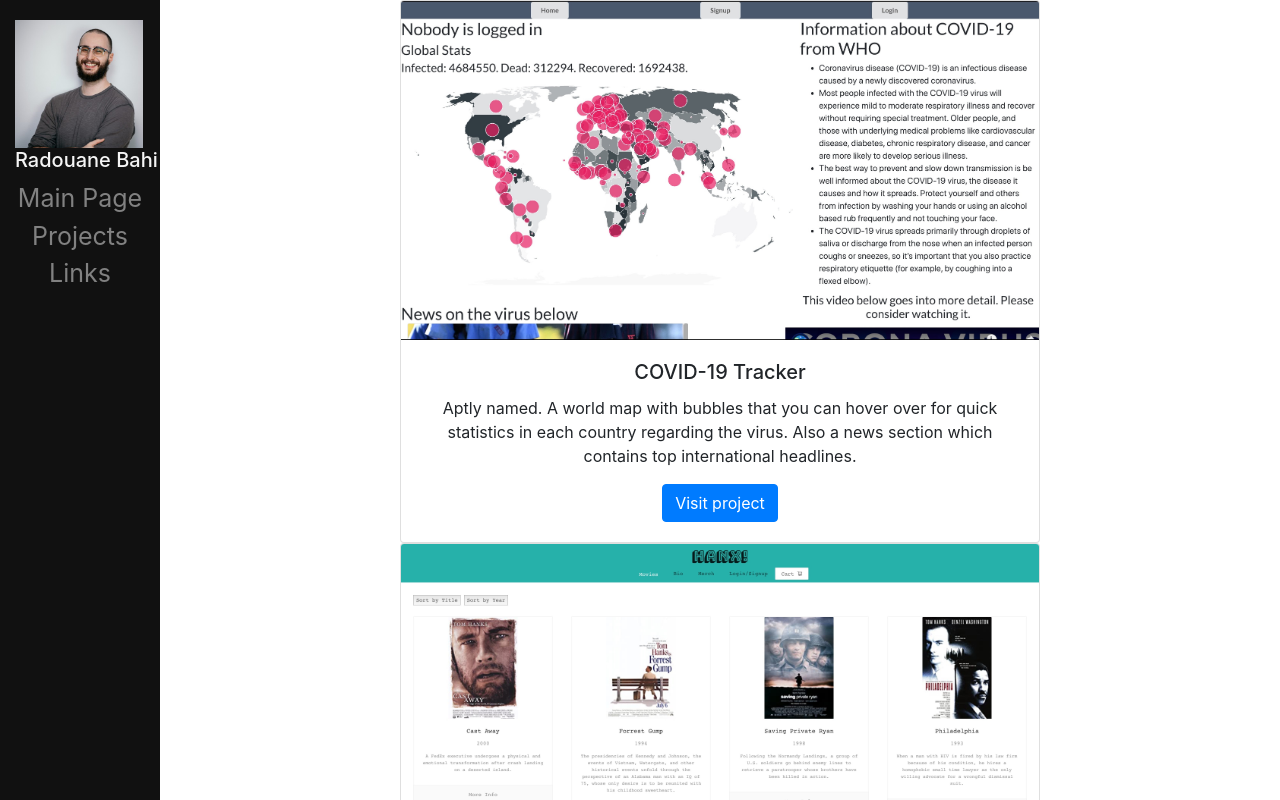
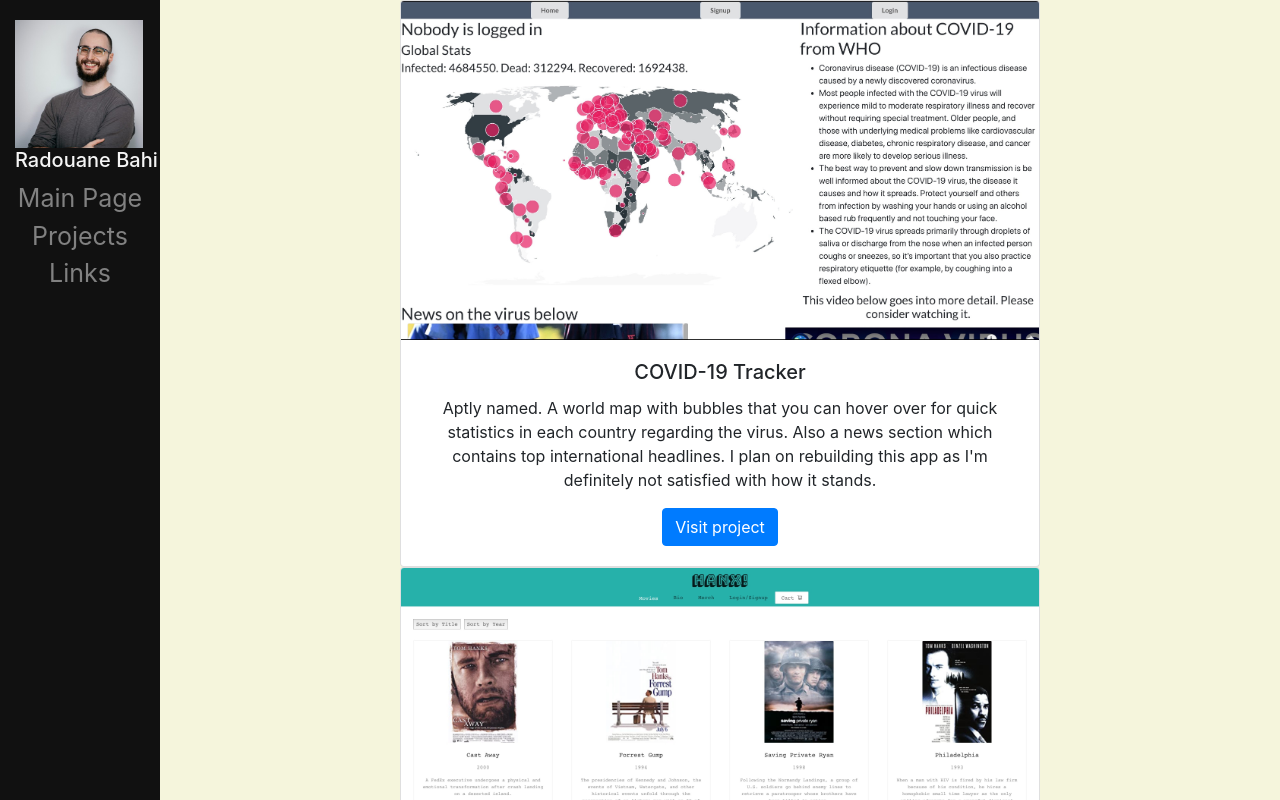
Before and after one commit to radbahi/personal-website, a React (Create React App) app: page /projects in a window 1280 px wide. Shown: the top 800 px of the page. Built offline with nearby package versions, Linux system fonts and the light colour scheme.

Commit message:
possibly finished styling

```diff
--- a/public/index.html
+++ b/public/index.html
@@ -5,10 +5,7 @@
     <link rel="icon" href="%PUBLIC_URL%/favicon.ico" />
     <meta name="viewport" content="width=device-width, initial-scale=1" />
     <meta name="theme-color" content="#000000" />
-    <meta
-      name="description"
-      content="Web site created using create-react-app"
-    />
+    <meta name="Radouane Bahi's Portfolio" content="Made with React!" />
     <link rel="apple-touch-icon" href="%PUBLIC_URL%/logo192.png" />
     <!--
       manifest.json provides metadata used when your web app is installed on a
@@ -24,7 +21,7 @@
       work correctly both with client-side routing and a non-root public URL.
       Learn how to configure a non-root public URL by running `npm run build`.
     -->
-    <title>React App</title>
+    <title>Radouane Bahi's Website</title>
   </head>
   <body>
     <noscript>You need to enable JavaScript to run this app.</noscript>
--- a/src/App.css
+++ b/src/App.css
@@ -32,28 +32,28 @@
   text-align: center;
   justify-content: center;
   height: 100vh;
-  background-image: url('./local_images/DSC03920 (1).jpg');
+  background-image: url('./local_images/DSC03920.jpg');
   background-size: cover;
 }
 
 .project-div {
+  background-color: beige;
+  background-size: cover;
+  display: flex;
+  flex-direction: column;
+  text-align: center;
+  align-items: center;
+  margin-left: 160px;
+}
+
+.links-div {
+  background-color: beige;
+  background-size: cover;
+  height: 100vh;
   display: flex;
   flex-direction: column;
   align-items: center;
   justify-content: center;
   text-align: center;
-  align-items: center;
   margin-left: 160px;
-  padding: 0px 10px;
 }
-
-.links-div {
-  display: flex;
-  flex-direction: row;
-  align-items: center;
-  justify-content: space-evenly;
-  text-align: center;
-  align-items: center;
-  margin-left: 160px;
-  padding: 0px 10px;
-}
--- a/src/components/Projects.js
+++ b/src/components/Projects.js
@@ -6,14 +6,9 @@ const covidimg = require('../local_images/COVID19IMG.jpg')
 const hanximg = require('../local_images/HANXIMG.jpg')
 
 const cardStyle = {
-  display: 'flex',
-  flexDirection: 'column',
   width: '50vw',
   // marginLeft: '10vw',
   // marginRight: '-133rem',
-  alignItems: 'center',
-  textAlign: 'center',
-  justifyContent: 'center',
 }
 
 const Projects = () => {
@@ -26,7 +21,9 @@ const Projects = () => {
           <Card.Text>
             Aptly named. A world map with bubbles that you can hover over for
             quick statistics in each country regarding the virus. Also a news
-            section which contains top international headlines.
+            section which contains top international headlines. I plan on
+            rebuilding this app as I'm definitely not satisfied with how it
+            stands.
           </Card.Text>
           <Button
             target='_blank'
```
Also changed, not shown: src/App.js (+15 -13 lines), src/components/Links.js (+27 -16 lines), src/index.css (line endings or trailing spaces), src/local_images/DSC03920.jpg (renamed from src/local_images/DSC03920 (1).jpg).
